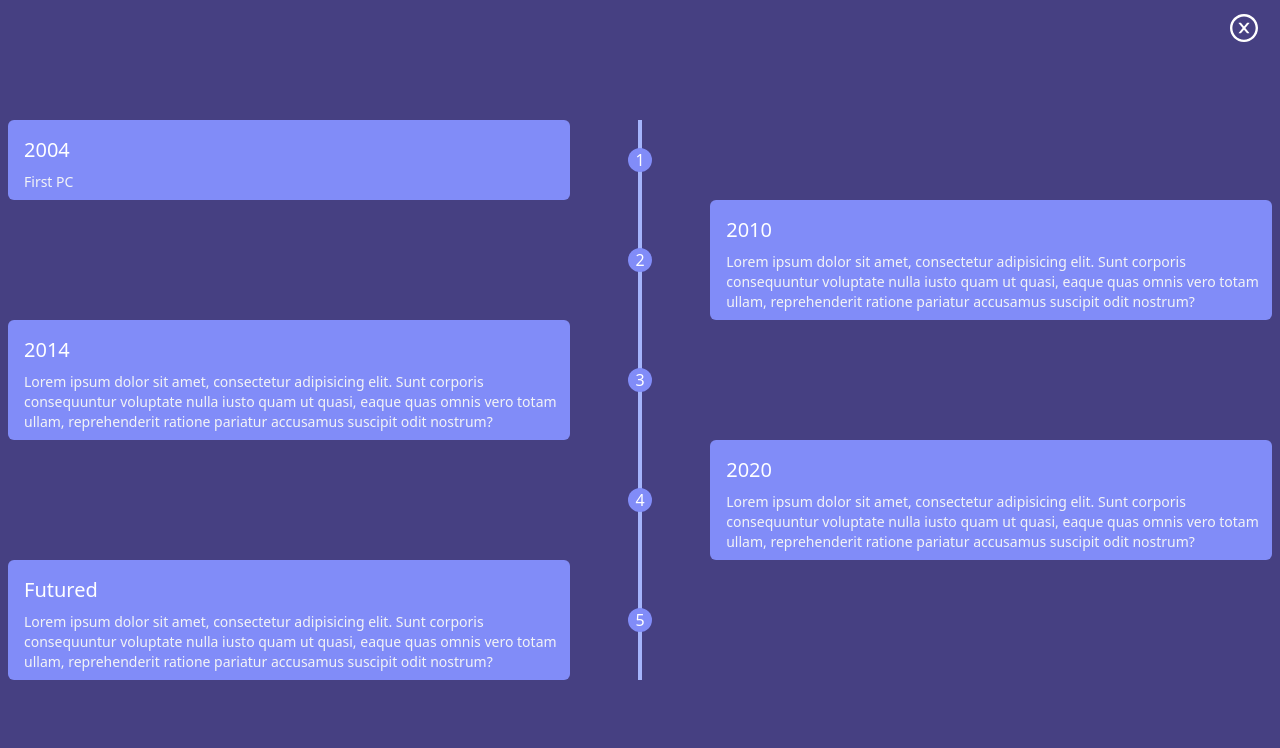
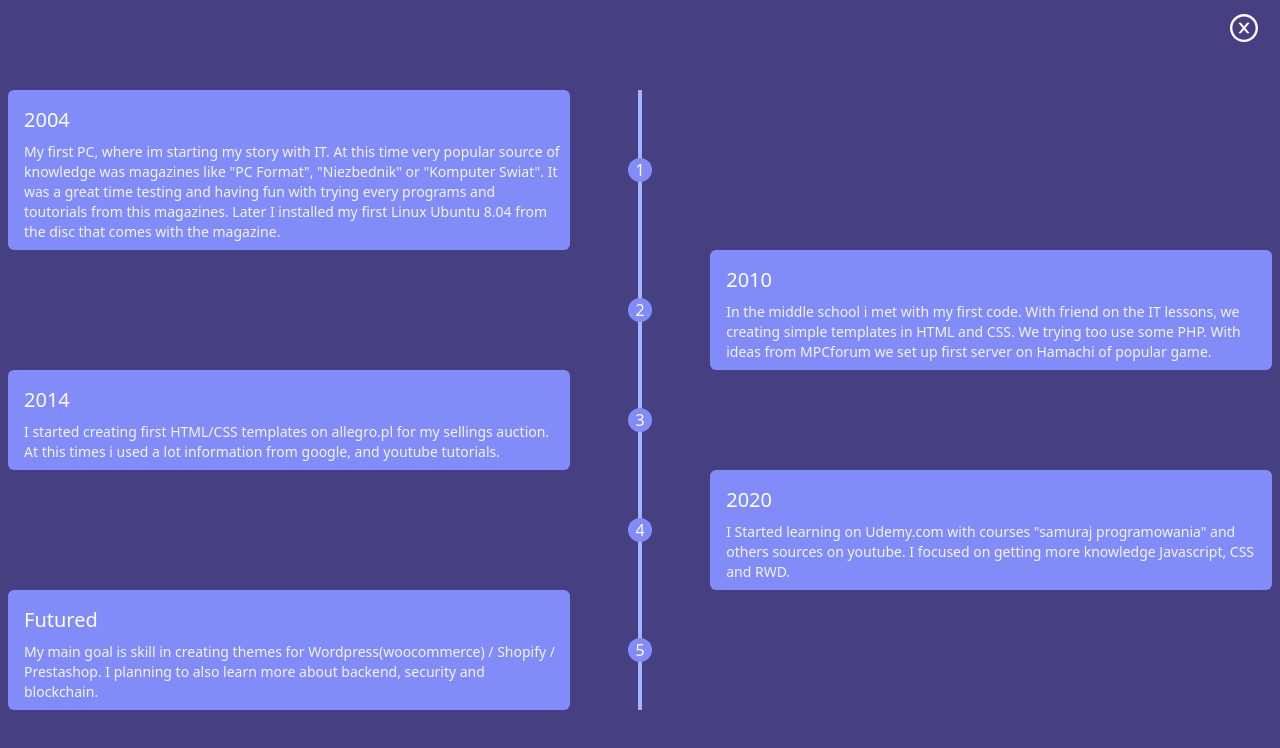
Before and after one commit to BoodziooPL/Portfolio, a Next.js app: page /Timeline in a window 1280 px wide. Shown: the top 748 px of the page. Built offline with nearby package versions, Linux system fonts and the light colour scheme.

Commit message:
timeline

```diff
--- a/components/CV.jsx
+++ b/components/CV.jsx
@@ -13,13 +13,13 @@ import Link from 'next/link'
 
 export default function CV() {
   return (
-    <div className='bg-[#464082] h-screen text-gray-300 flex justify-center overflow-hidden'>
+    <div className='bg-[#464082] min-h-screen text-gray-300 flex justify-center overflow-hidden'>
       <div className='absolute right-5 top-5 '>
         <Link href='/'>
           <AiOutlineCloseCircle className='closedico' />
         </Link>
       </div>
-      <div className='flex-col items-center content-around divide-y-2 py-6  '>
+      <div className='flex-col items-center content-around divide-y-2 py-6 lg:py-4  '>
         <div className='flex-col text-center font-extrabold '>
           <Image
             src={MyPhoto}
--- a/pages/Timeline.jsx
+++ b/pages/Timeline.jsx
@@ -2,9 +2,6 @@ import React from 'react'
 import Link from 'next/link'
 import { AiOutlineCloseCircle } from 'react-icons/ai'
 
-const handlerClick = () => {
-  console.log(object)
-}
 export default function Timeline() {
   return (
     <div className='bg-[#464082] min-h-screen w-full flex justify-center items-center'>
@@ -12,7 +9,14 @@ export default function Timeline() {
         <div class='col-span-4 w-full h-full '>
           <div class='w-full h-full bg-indigo-400 rounded-md p-2 md:pl-4'>
             <h1 class='text-white text-xl font-medium py-2'>2004</h1>
-            <p class='text-gray-100 sm:text-sm text-xs'>First PC</p>
+            <p class='text-gray-100 sm:text-sm text-xs'>
+              My first PC, where im starting my story with IT. At this time very
+              popular source of knowledge was magazines like "PC Format",
+              "Niezbednik" or "Komputer Swiat". It was a great time testing and
+              having fun with trying every programs and toutorials from this
+              magazines. Later I installed my first Linux Ubuntu 8.04 from the
+              disc that comes with the magazine.
+            </p>
           </div>
         </div>
         <div class='relative col-span-1 w-full h-full flex justify-center items-center'>
@@ -34,10 +38,10 @@ export default function Timeline() {
           <div class='w-full h-full bg-indigo-400 rounded-md p-2 md:pl-4'>
             <h1 class='text-white text-xl font-medium py-2'>2010</h1>
             <p class='text-gray-100 sm:text-sm text-xs'>
-              Lorem ipsum dolor sit amet, consectetur adipisicing elit. Sunt
-              corporis consequuntur voluptate nulla iusto quam ut quasi, eaque
-              quas omnis vero totam ullam, reprehenderit ratione pariatur
-              accusamus suscipit odit nostrum?
+              In the middle school i met with my first code. With friend on the
+              IT lessons, we creating simple templates in HTML and CSS. We
+              trying too use some PHP. With ideas from MPCforum we set up first
+              server on Hamachi of popular game.
             </p>
           </div>
         </div>
@@ -46,10 +50,9 @@ export default function Timeline() {
           <div class='w-full h-full bg-indigo-400 rounded-md p-2 md:pl-4'>
             <h1 class='text-white text-xl font-medium py-2'>2014</h1>
             <p class='text-gray-100 sm:text-sm text-xs'>
-              Lorem ipsum dolor sit amet, consectetur adipisicing elit. Sunt
-              corporis consequuntur voluptate nulla iusto quam ut quasi, eaque
-              quas omnis vero totam ullam, reprehenderit ratione pariatur
-              accusamus suscipit odit nostrum?
+              I started creating first HTML/CSS templates on allegro.pl for my
+              sellings auction. At this times i used a lot information from
+              google, and youtube tutorials.
             </p>
           </div>
         </div>
@@ -72,10 +75,9 @@ export default function Timeline() {
           <div class='w-full h-full bg-indigo-400 rounded-md p-2 md:pl-4'>
             <h1 class='text-white text-xl font-medium py-2'>2020</h1>
             <p class='text-gray-100 sm:text-sm text-xs'>
-              Lorem ipsum dolor sit amet, consectetur adipisicing elit. Sunt
-              corporis consequuntur voluptate nulla iusto quam ut quasi, eaque
-              quas omnis vero totam ullam, reprehenderit ratione pariatur
-              accusamus suscipit odit nostrum?
+              I Started learning on Udemy.com with courses "samuraj
+              programowania" and others sources on youtube. I focused on getting
+              more knowledge Javascript, CSS and RWD.
             </p>
           </div>
         </div>
@@ -84,10 +86,9 @@ export default function Timeline() {
           <div class='w-full h-full bg-indigo-400 rounded-md p-2 md:pl-4'>
             <h1 class='text-white text-xl font-medium py-2'>Futured</h1>
             <p class='text-gray-100 sm:text-sm text-xs'>
-              Lorem ipsum dolor sit amet, consectetur adipisicing elit. Sunt
-              corporis consequuntur voluptate nulla iusto quam ut quasi, eaque
-              quas omnis vero totam ullam, reprehenderit ratione pariatur
-              accusamus suscipit odit nostrum?
+              My main goal is skill in creating themes for
+              Wordpress(woocommerce) / Shopify / Prestashop. I planning to also
+              learn more about backend, security and blockchain.
             </p>
           </div>
         </div>
```
